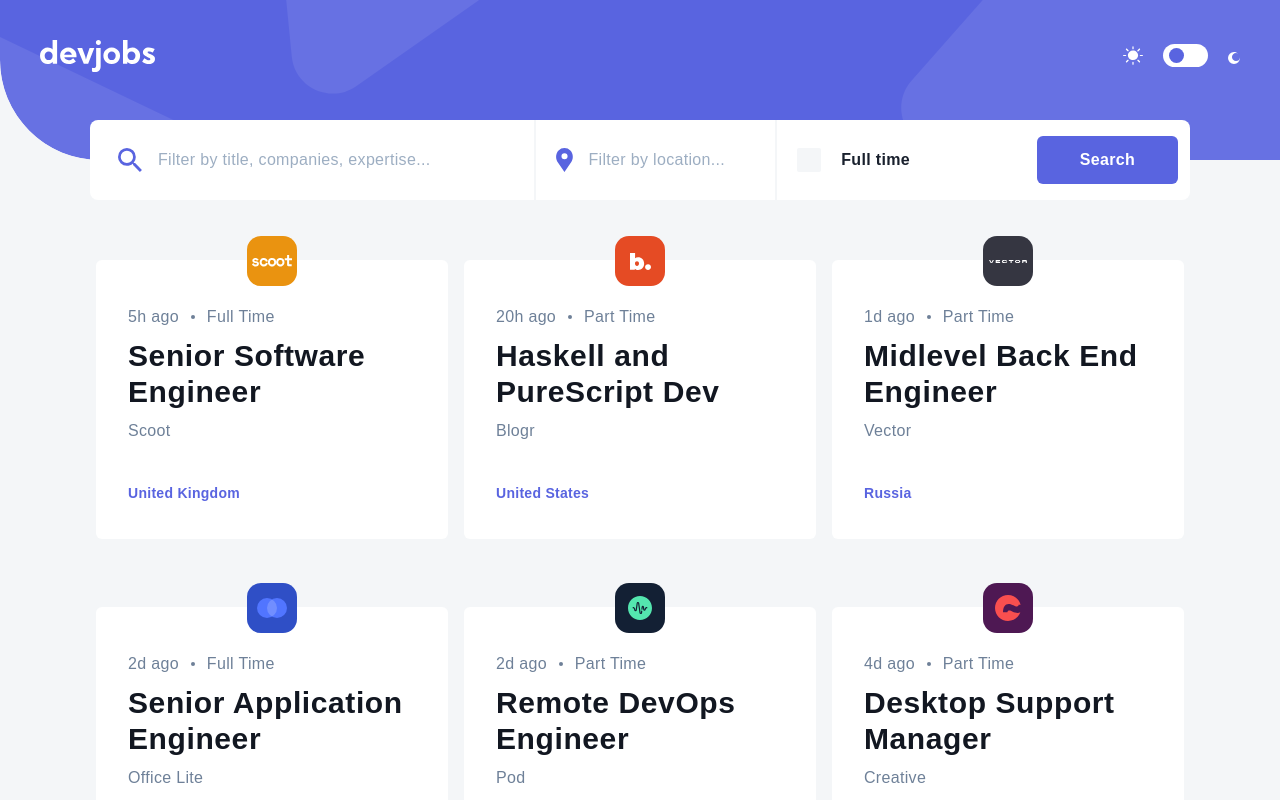
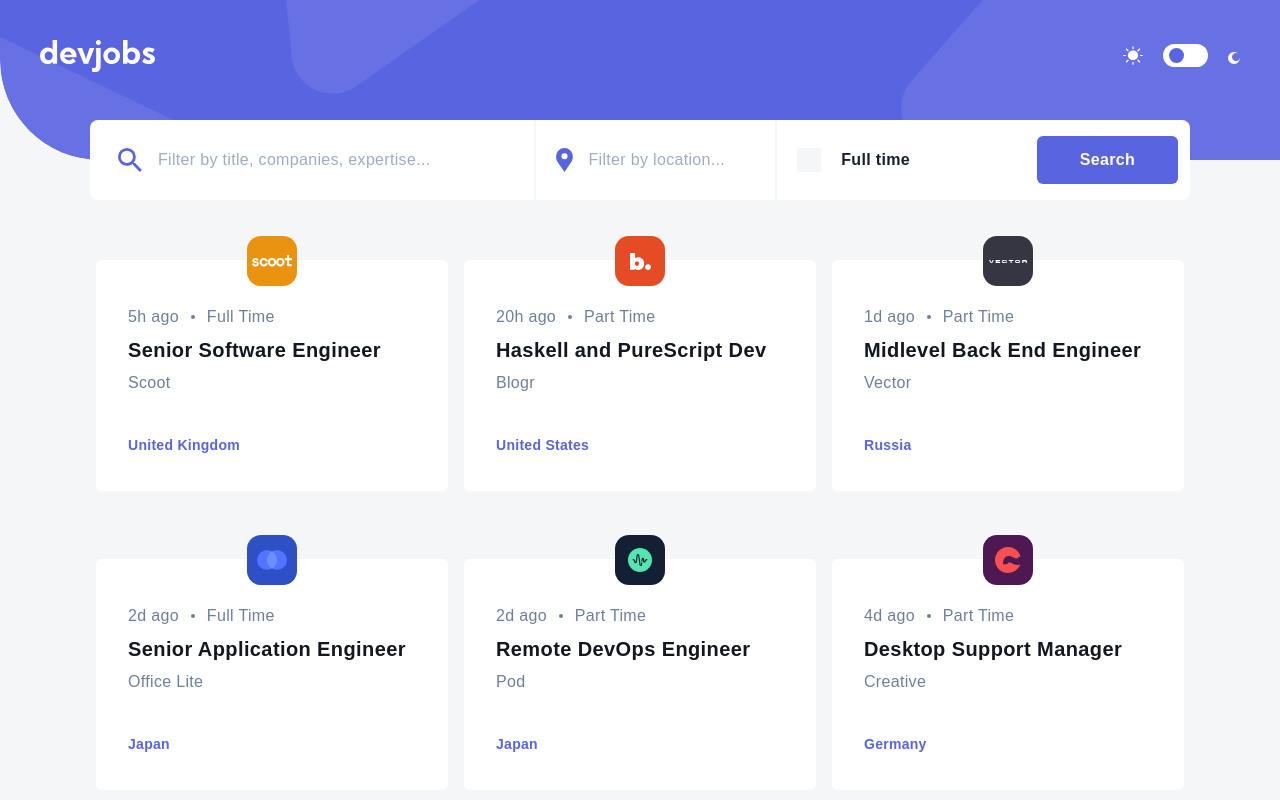
Before and after one commit to yehudz/devjobs-web-app, a Next.js app: page / in a window 1280 px wide. Shown: the top 800 px of the page. Built offline with nearby package versions, Linux system fonts and the light colour scheme.

Commit message:
fix: Position title wrong font size

```diff
--- a/components/ui/JobCard/JobCardInfo.tsx
+++ b/components/ui/JobCard/JobCardInfo.tsx
@@ -60,8 +60,6 @@ const JobCardInfo: React.FC<JobCardInfoProps> = ({
         className="
           dark:text-white
           text-midnight
-          text-xl
-          md:text-3xl
         "
       >
         {position}
```
